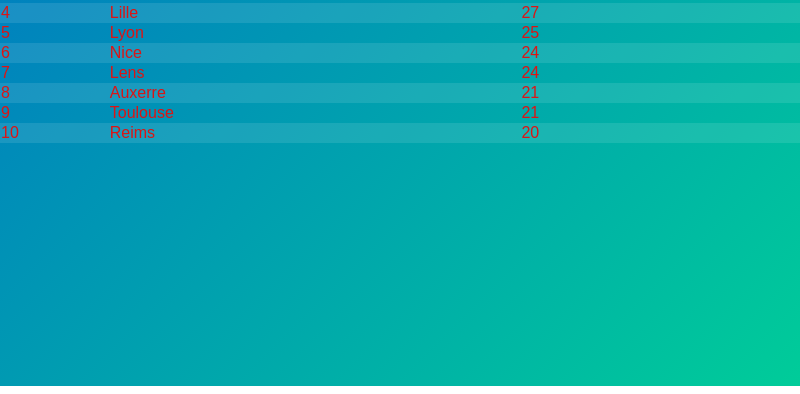
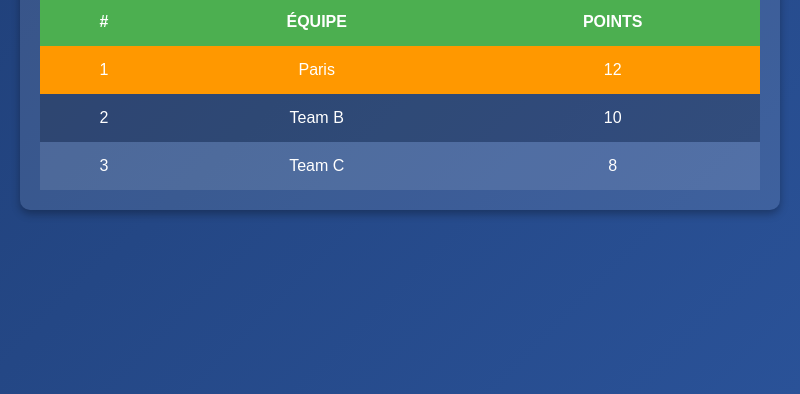
Before and after one commit to gabelard2310/Actus-portif, an Electron app: page ligue1.html in a window 800 px wide. Shown: the part 446-840 px from the top of the page. Drawn offline with Linux system fonts and the light colour scheme.

Commit message:
Update ligue1.html

```diff
--- a/ligue1.html
+++ b/ligue1.html
@@ -26,28 +26,101 @@
 <head>
 <meta charset="UTF-8">
 <meta name="viewport" content="width=device-width, initial-scale=1.0">
+<!DOCTYPE html>
+<html lang="en">
+<head>
+  <meta charset="UTF-8">
+  <meta name="viewport" content="width=device-width, initial-scale=1.0">
   <title>Classement Sportif</title>
   <style>
+    body {
+      font-family: 'Arial', sans-serif;
+      margin: 0;
+      background: linear-gradient(135deg, #1e3c72, #2a5298);
+      color: #ffffff;
+      padding: 20px;
+    }
+
+    .container {
+      max-width: 800px;
+      margin: 0 auto;
+      background: rgba(255, 255, 255, 0.1);
+      padding: 20px;
+      border-radius: 10px;
+      box-shadow: 0 4px 8px rgba(0, 0, 0, 0.3);
+    }
+
     h1 {
+      text-align: center;
+      font-size: 2.5em;
       margin-bottom: 20px;
+      text-transform: uppercase;
+      letter-spacing: 2px;
     }
 
     table {
       width: 100%;
       border-collapse: collapse;
-  }
-  tr:nth-child(even) {
-    background-color: rgba(255, 255, 255, 0.1);
+      margin-top: 10px;
     }
 
-  .buttons {
+    thead {
+      background: #4CAF50;
+    }
+
+    th, td {
+      padding: 15px;
+      text-align: center;
+    }
+
+    th {
+      text-transform: uppercase;
+      color: white;
+      font-weight: bold;
+    }
+
+    tbody tr:nth-child(odd) {
+      background: rgba(255, 255, 255, 0.1);
+    }
+
+    tbody tr:nth-child(even) {
+      background: rgba(0, 0, 0, 0.2);
+    }
+
+    tbody tr:hover {
+      background: rgba(0, 0, 0, 0.5);
+    }
+
+    .highlight {
+      background-color: #ff9800 !important;
+    }
+
+    .btn-container {
+      display: flex;
+      justify-content: center;
       margin-top: 20px;
+    }
+
+    button {
+      background-color: #4CAF50;
+      color: white;
+      border: none;
+      padding: 10px 20px;
+      margin: 5px;
+      font-size: 16px;
+      border-radius: 5px;
+      cursor: pointer;
+      transition: background-color 0.3s ease;
+    }
+
+    button:hover {
+      background-color: #45a049;
     }
   </style>
 </head>
 <body>
+  <div class="container">
     <h1>Classement Sportif</h1>
-<div class="ranking-container">
     <table>
       <thead>
         <tr>
@@ -57,39 +130,29 @@
         </tr>
       </thead>
       <tbody id="rankingTable">
-      <!-- Les données seront générées ici -->
+        <!-- Les lignes du classement seront générées ici -->
       </tbody>
-  </table>
-</div>
 
   <script>
-  // Données initiales du classement
+    // Données initiales des équipes
     const teams = [
-    { name: "Paris", points: 34 },
-    { name: "Marseille", points: 30 },
-    { name: "Monaco C", points: 30 },
-    { name: "Lille", points: 27 },
-    { name: "Lyon", points: 25 },
-    { name: "Nice", points: 24 },
-    { name: "Lens", points: 24 },
-    { name: "Auxerre", points: 21 },
-    { name: "Toulouse", points: 21 },
-   { name: "Reims", points: 20 },
-
+      { name: 'Paris', points: 12 },
+      { name: 'Team B', points: 10 },
+      { name: 'Team C', points: 8 },
     ];
 
     // Fonction pour afficher le classement
     function displayRanking() {
-    const rankingTable = document.getElementById("rankingTable");
-    rankingTable.innerHTML = "";
+      const tableBody = document.getElementById('rankingTable');
+      tableBody.innerHTML = '';
 
-    // Trier les équipes par points (ordre décroissant)
+      // Trier les équipes par points décroissants
       teams.sort((a, b) => b.points - a.points);
 
       // Générer les lignes du tableau
       teams.forEach((team, index) => {
-      rankingTable.innerHTML += `
-        <tr>
+        tableBody.innerHTML += `
+          <tr class="${index === 0 ? 'highlight' : ''}">
             <td>${index + 1}</td>
             <td>${team.name}</td>
             <td>${team.points}</td>
@@ -103,7 +166,7 @@
       const team = teams.find(t => t.name === teamName);
       if (team) {
         team.points += 3; // Ajouter 3 points
-      displayRanking(); // Mettre à jour le classement
+        displayRanking(); // Mettre à jour l'affichage
       }
     }
 
```
Lines whose indentation alone changed are shown as unchanged.
